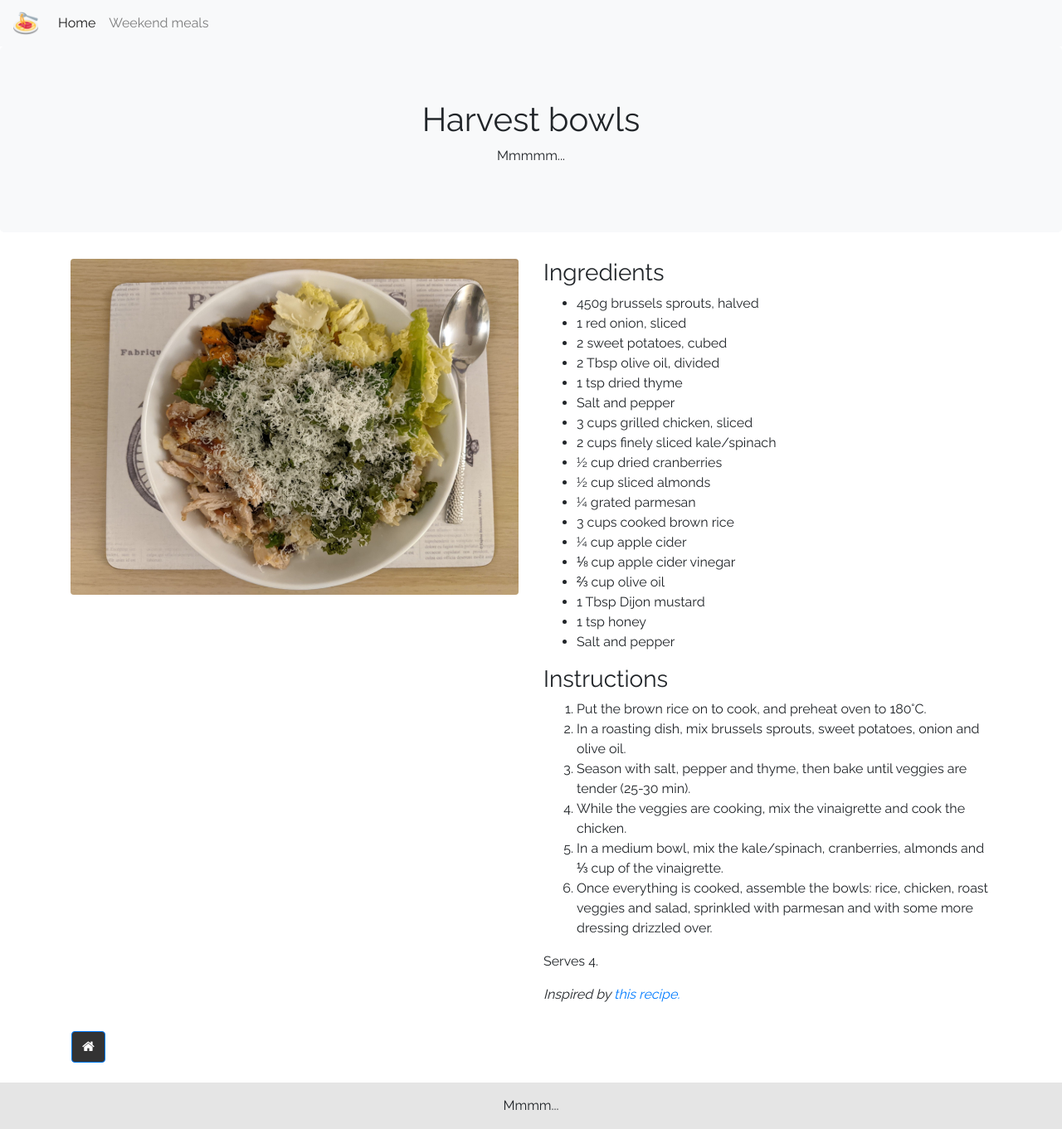
After one commit to roberto-aldera/not-just-pasta, a PHP site: page /pages/recipes/weekend-meals/harvest-bowls.php in a window 1280 px wide. The commit adds this page. Shown: the whole page at 83% size. Run offline with PHP 8.4, Linux system fonts and the light colour scheme.

Commit message:
Add harvest bowls recipe

```diff
--- /dev/null
+++ b/pages/recipes/weekend-meals/harvest-bowls.php
@@ -0,0 +1,88 @@
+<!DOCTYPE html>
+<html lang="en">
+
+<head>
+    <title>Harvest bowls</title>
+    <?php require "../../../includes/recipe-header.php"; ?>
+    <link rel="stylesheet" href="../../../main.css">
+</head>
+
+<body>
+    <nav class="navbar navbar-expand-lg navbar-light bg-light">
+        <a class="navbar-brand" href="../../../index.html">
+            <img src="../../../favicon_io/android-chrome-512x512.png" width="30" height="30"
+                class="d-inline-block align-top" alt="">
+        </a>
+        <button class="navbar-toggler" type="button" data-toggle="collapse" data-target="#navbarNavAltMarkup"
+            aria-controls="navbarNavAltMarkup" aria-expanded="false" aria-label="Toggle navigation">
+            <span class="navbar-toggler-icon"></span>
+        </button>
+        <div class="collapse navbar-collapse" id="navbarNavAltMarkup">
+            <div class="navbar-nav">
+                <a class="nav-item nav-link active" href="../../../index.html">Home <span
+                        class="sr-only">(current)</span></a>
+                <a class="nav-item nav-link" href="weekend-meals.php">Weekend meals</a>
+
+            </div>
+        </div>
+    </nav>
+
+    <div class="jumbotron text-center bg-light">
+        <h1>Harvest bowls</h1>
+        <p>Mmmmm...</p>
+    </div>
+
+    <div class="container">
+        <div class="row">
+            <div class="col-sm-6">
+                <img class="img-fluid rounded" style="float:center" src="../../../images/harvest-bowls.png"
+                    alt="sample-text">
+            </div>
+            <div class="col-sm-6">
+                <h3>Ingredients</h3>
+                    <ul>
+                        <li>450g brussels sprouts, halved</li>
+                        <li>1 red onion, sliced</li>
+                        <li>2 sweet potatoes, cubed</li>
+                        <li>2 Tbsp olive oil, divided</li>
+                        <li>1 tsp dried thyme</li>
+                        <li>Salt and pepper</li>
+                        <li>3 cups grilled chicken, sliced</li>
+                        <li>2 cups finely sliced kale/spinach</li>
+                        <li>&frac12; cup dried cranberries</li>
+                        <li>&frac12; cup sliced almonds</li>
+                        <li>&frac14; grated parmesan</li>
+                        <li>3 cups cooked brown rice</li>
+                        <li>&frac14; cup apple cider</li>
+                        <li>&frac18; cup apple cider vinegar</li>
+                        <li>&frac23; cup olive oil</li>
+                        <li>1 Tbsp Dijon mustard</li>
+                        <li>1 tsp honey</li>
+                        <li>Salt and pepper</li>
+                    </ul>
+
+                <h3>Instructions</h3>
+                <ol>
+                    <li>Put the brown rice on to cook, and preheat oven to 180°C.</li>
+                    <li>In a roasting dish, mix brussels sprouts, sweet potatoes, onion and olive oil.</li>
+                    <li>Season with salt, pepper and thyme, then bake until veggies are tender (25-30 min).</li>
+                    <li>While the veggies are cooking, mix the vinaigrette and cook the chicken.</li>
+                    <li>In a medium bowl, mix the kale/spinach, cranberries, almonds and &frac13; cup of the vinaigrette.</li>
+                    <li>Once everything is cooked, assemble the bowls: rice, chicken, roast veggies and salad, sprinkled with parmesan and with some more dressing drizzled over.</li>
+                </ol>
+                <p>
+                    Serves 4.
+                </p>
+                <p>
+                    <i>Inspired by <a href="https://www.delish.com/uk/cooking/recipes/a30907411/harvest-bowls-recipe/">this recipe.</a></i>
+                </p>
+            </div>
+        </div>
+    </div>
+</body>
+
+<footer>
+    <?php require "../../../includes/recipe-footer.php"; ?>
+</footer>
+
+</html>
--- a/pages/recipes/weekend-meals/weekend-meals.php
+++ b/pages/recipes/weekend-meals/weekend-meals.php
@@ -78,11 +78,11 @@
             </div>
             <div class="col-sm">
                 <figure class="photo">
-                    <img src="../../../images/harvest-bowl.png" alt="sample image" />
+                    <img src="../../../images/harvest-bowls.png" alt="sample image" />
                     <figcaption>
-                        <h2>Harvest bowl</h2>
+                        <h2>Harvest bowls</h2>
                     </figcaption>
-                    <a href="#"></a>
+                    <a href="harvest-bowls.php"></a>
                 </figure>
             </div>
         </div>
```
Also changed, not shown: images/harvest-bowls.png (renamed from images/harvest-bowl.png).
